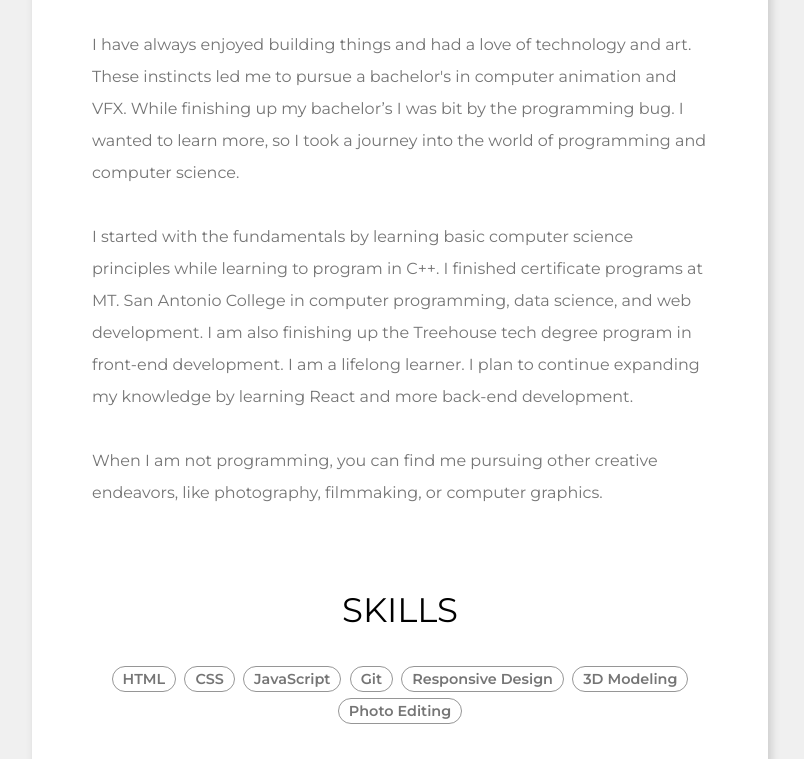
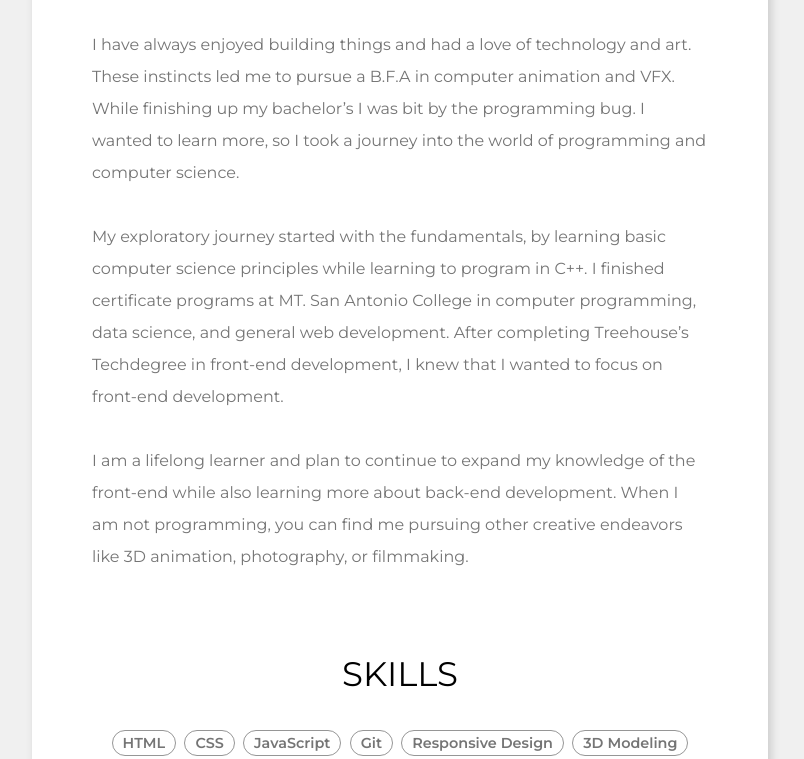
Before and after one commit to jgarcia-dev/th-front-end-capstone-proj, a plain HTML site: page aboutme.html in a window 1280 px wide. Shown: the part 589-1348 px from the top of the page, without its empty margins (240-1044 px from the left). Drawn offline with Linux system fonts and the light colour scheme.

Commit message:
About me copy update

```diff
--- a/aboutme.html
+++ b/aboutme.html
@@ -63,9 +63,9 @@
                     <div class="about-me-col">
                         <div class="about-me-card">
                             <h2 class="about-me-card__heading upper-case">About Me</h2>
-                            <p>I have always enjoyed building things and had a love of technology and art. These instincts led me to pursue a bachelor's in computer animation and VFX. While finishing up my bachelor’s I was bit by the programming bug. I wanted to learn more, so I took a journey into the world of programming and computer science.</p>
-                            <p>I started with the fundamentals by learning basic computer science principles while learning to program in C++. I finished certificate programs at MT. San Antonio College in computer programming, data science, and web development. I am also finishing up the Treehouse tech degree program in front-end development. I am a lifelong learner. I plan to continue expanding my knowledge by learning React and more back-end development.</p>
-                            <p>When I am not programming, you can find me pursuing other creative endeavors, like photography, filmmaking, or computer graphics.</p>
+                            <p>I have always enjoyed building things and had a love of technology and art. These instincts led me to pursue a B.F.A in computer animation and VFX. While finishing up my bachelor’s I was bit by the programming bug. I wanted to learn more, so I took a journey into the world of programming and computer science.</p>
+                            <p>My exploratory journey started with the fundamentals, by learning basic computer science principles while learning to program in C++. I finished certificate programs at MT. San Antonio College in computer programming, data science, and general web development.  After completing Treehouse’s Techdegree in front-end development, I knew that I wanted to focus on front-end development.</p>
+                            <p>I am a lifelong learner and plan to continue to expand my knowledge of the front-end while also learning more about back-end development. When I am not programming, you can find me pursuing other creative endeavors like 3D animation, photography, or filmmaking.</p>
                             <h2 class="about-me-card__heading upper-case">Skills</h2>
                             <div class="skills-container">
                                 <span class="skill-lbl">HTML</span>
```
